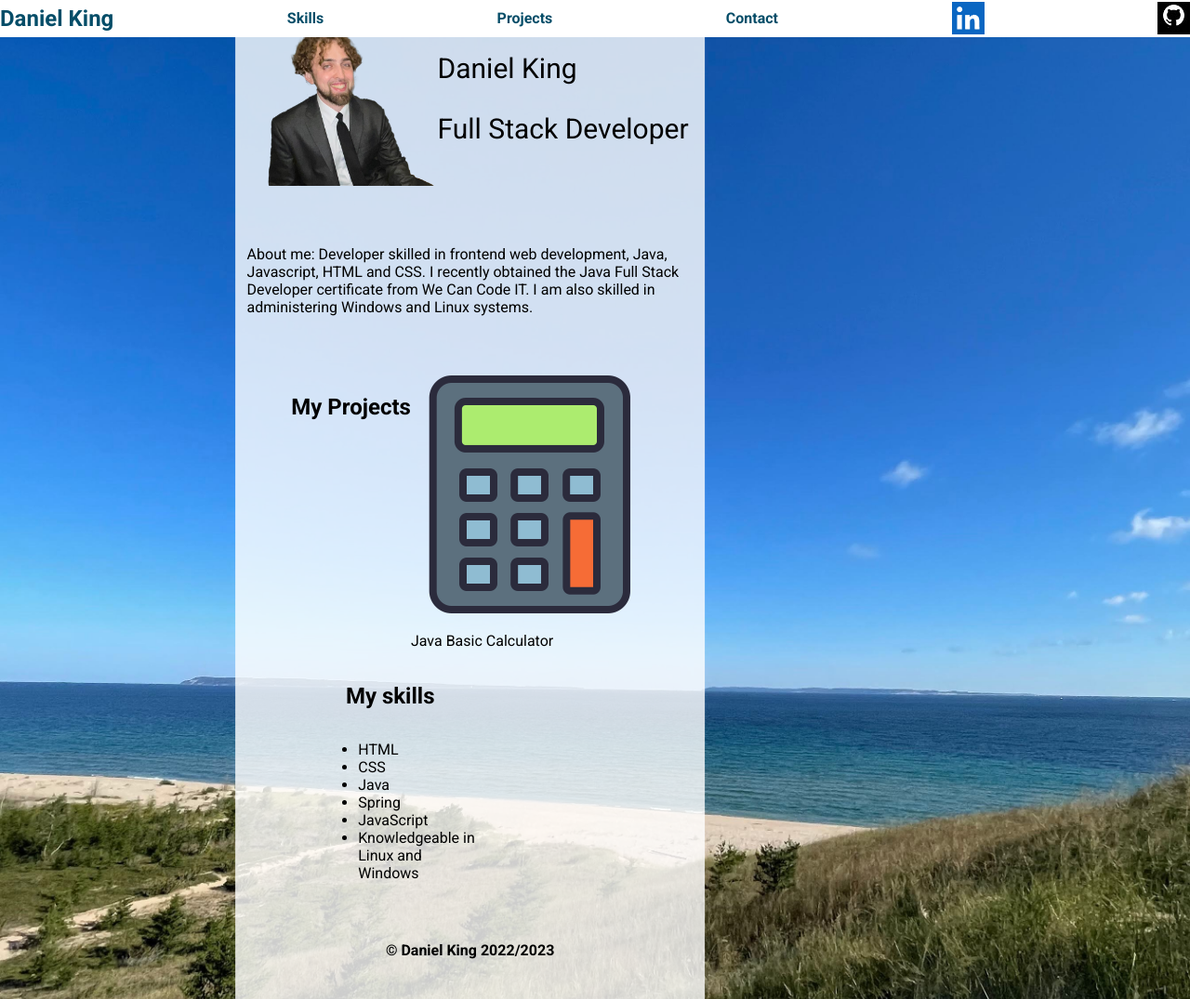
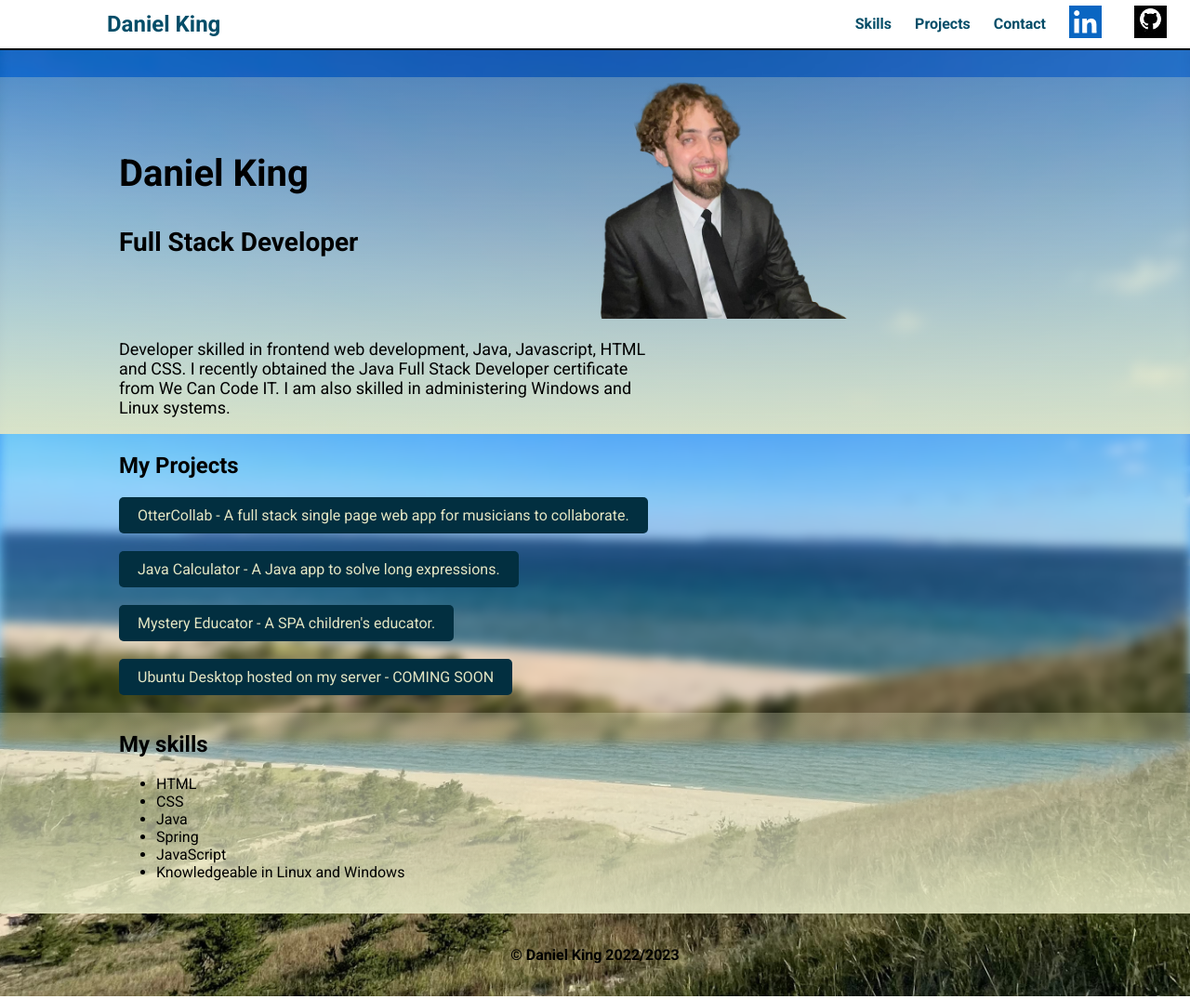
Before and after one commit to 1DanielKing/1DanielKing.github.io, a plain HTML site: page index.html in a window 1280 px wide. Shown: the top 1075 px of the page at 93% size. Drawn offline with Linux system fonts and the light colour scheme.

Commit message:
container styles, buttons for projects, themes, work towards scaling.... alpha stage pushing to main

```diff
--- a/index.html
+++ b/index.html
@@ -5,59 +5,59 @@
     <meta name="viewport" content="width=device-width, initial-scale=1.0" />
     <title>Daniel King's Portfolio</title>
     <link rel="stylesheet" type="text/css" href="styles.css" />
+    <link rel="stylesheet" type="text/css" href="navbar.css" />
+    <link rel="stylesheet" type="text/css" href="modal-webpage.css" />
     <link rel="preconnect" href="https://fonts.googleapis.com" />
     <link rel="preconnect" href="https://fonts.gstatic.com" crossorigin />
     <link
       href="https://fonts.googleapis.com/css2?family=Roboto:wght@400;700&display=swap"
       rel="stylesheet"
     />
-
   </head>
   <body>
-    <header>
-      <!-- Top Nav / Link Bar -->
-      <nav id="navbar">
-          <h1><a  href="https://www.danielking.pro/"><b>Daniel King</b></a></h1>
-          <a href="index.html#skills"><b>Skills</b></a>
-          <a href="index.html#projects"><b>Projects</b></a>
-          <a href="contact.html"><b>Contact</b></a>
-          <!-- images with links to socials -->
-          <a class="social-links" href="https://www.linkedin.com/in/daniel-king-926672153/"
-            ><img src="img/linkedin.png" alt="LinkedIn"
-          /></a>
-          <a class="social-links" href="https://www.github.com/1DanielKing"
-            ><img src="img/gitblack.png" alt="GitHub logo"
-          /></a>
-      </nav>
-    </header>
+    <div class="background-container">
+      <header id="navbar-container"></header>
       <main>
         <!-- Main Body containing all content other than nav/footer-->
-      <section class="aboutArea">
-        <div class="name_photo">
+        <section class="aboutAreaContainer">
+          <div class="aboutArea">
+            <div class="pic-title">
+              <div>
+                <h1>Daniel King</h1>
+                <h2>Full Stack Developer</h2>
+              </div>
+              <div class="selfImage">
                 <img src="img/upper.png" alt="photo of Daniel" />
-          <div class="details">
-            <p>Daniel King</p>
-            <p>Full Stack Developer</p>
               </div>
             </div>
-
+            <div>
+              <p>
+                Developer skilled in frontend web development, Java, Javascript,
+                HTML and CSS. I recently obtained the Java Full Stack Developer
+                certificate from We Can Code IT. I am also skilled in
+                administering Windows and Linux systems.
+              </p>
+            </div>
+          </div>
         </section>
-      <p class="textbody">
-        About me: Developer skilled in frontend web development, Java, Javascript, HTML and CSS. I recently obtained the Java Full Stack Developer certificate from We Can Code IT. I am also skilled in administering Windows and Linux systems.
-      </p>
 
         <section id="projects" class="projects">
           <h2>My Projects</h2>
-        <div>
-          <img src="img/calc.png" alt="calculator" />
-          <p>
-            <a href="https://github.com/1DanielKing/Java_BasicCalculator.git"
-              >Java Basic Calculator</a
-            >
-          </p>
-        </div>
+
+
+            <a class ="button" href="https://github.com/1DanielKing/Otter-Collabs"
+              >OtterCollab - A full stack single page web app for musicians to collaborate.</a>
+              <br>
+            <a class ="button" href="https://github.com/1DanielKing/Java-Infix-Expression-Calculator">Java Calculator - A Java app to solve long expressions.</a>
+            <br>
+            <a class ="button" href="https://github.com/1DanielKing/Mystery-Educator-SPA-Jac-Enterprises">Mystery Educator - A SPA children's educator.</a>
+            <br>
+            <a class ="button">Ubuntu Desktop hosted on my server - COMING SOON</a>
+            <br>
+
         </section>
-      <section id="skills">
+        <section id="skills" class="skills-container">
+          <div style="margin-left: 10%;">
           <h2>My skills</h2>
           <ul class="textbody">
             <li>HTML</li>
@@ -67,14 +67,18 @@
             <li>JavaScript</li>
             <li>Knowledgeable in Linux and Windows</li>
           </ul>
+        </div>
         </section>
+
+        <footer>
           <div id="Copyright">
-        <p>  <br /><b> &#169; Daniel King 2022/2023<br /><br /></b></p>
+            <p>
+              <br /><b> &#169; Daniel King 2022/2023<br /><br /></b>
+            </p>
           </div>
+        </footer>
       </main>
-    <footer>
-      <p> </p>
-    </footer>
       <script src="script.js"></script>
+    </div>
   </body>
 </html>
--- /dev/null
+++ b/navbar.css
@@ -0,0 +1,63 @@
+/* navbar.css */
+a {
+    color: inherit; /* Inherit color from the parent element */
+    text-decoration: none;
+    border-bottom: 2px solid transparent; /* Add a transparent border initially */
+    transition: border-color 0.3s ease; /* Add transition for smooth effect */
+  }
+
+  a:hover {
+    color: #8EA4D2;
+    border-width: 1px;
+    border-color: black;
+  }
+
+#navbar {
+    position: fixed;
+    top: 0;
+    width: 100%;
+    height: 6.5%;
+    z-index: 100;
+    background-color: rgb(255, 255, 255);
+    color: #054d68;
+    display: flex;
+    justify-content: space-between;
+    /* Align items to each end */
+    align-items: center;
+    font-family: "Roboto", sans-serif;
+    border-bottom: 2px solid black;
+  }
+
+  #home-btn {
+    margin-left: 115px;
+    /* Adjust margin as needed */
+  }
+
+  #rest-of-nav {
+    display: flex;
+    justify-content: flex-end;
+    /* Align items to the end (right side) */
+    align-items: center;
+  }
+
+  #rest-of-nav > a {
+    margin-right: 25px;
+    /* Add space between links */
+  }
+
+  #navbar .social-links {
+    gap: 10px;
+    /* Adjust the gap between social links */
+    transition: transform 0.3s ease;
+    display: flex;
+    align-items: center;
+  }
+
+  #navbar .social-links > a {
+    margin-right: 25px;
+  }
+
+  #navbar .social-links a:hover img {
+    transform: scale(0.9);
+    /* Scale down the image on hover */
+  }
--- /dev/null
+++ b/navbar.html
@@ -0,0 +1,29 @@
+<!DOCTYPE html>
+<html lang="en">
+  <head>
+    <meta charset="UTF-8" />
+    <meta name="viewport" content="width=device-width, initial-scale=1.0" />
+    <title>Document</title>
+  </head>
+
+  <nav id="navbar">
+    <div id="home-btn">
+      <h1>
+        <a href="https://www.danielking.pro/"><b>Daniel King</b></a>
+      </h1>
+    </div>
+    <div id="rest-of-nav">
+      <a href="index.html#skills"><b>Skills</b></a>
+      <a href="index.html#projects"><b>Projects</b></a>
+      <a href="contact.html"><b>Contact</b></a>
+      <div class="social-links">
+        <a href="https://www.linkedin.com/in/daniel-king-926672153/"
+          ><img src="img/linkedin.png" alt="LinkedIn"
+        /></a>
+        <a href="https://www.github.com/1DanielKing"
+          ><img src="img/gitblack.png" alt="GitHub logo"
+        /></a>
+      </div>
+    </div>
+  </nav>
+</html>
--- a/script.js
+++ b/script.js
@@ -1,3 +1,9 @@
+fetch('navbar.html')
+      .then(response => response.text())
+      .then(data => {
+        document.getElementById('navbar-container').innerHTML = data;
+      });
+
 window.onscroll = function() {stickyNav()};
 
 var navbar = document.getElementById("navbar");
--- a/styles.css
+++ b/styles.css
@@ -1,123 +1,107 @@
-/* IDs get the hastag # , classes get the period . */
+/* Reset default margin and padding for body */
+body {
+  margin: 0;
+  padding: 0;
+  font-family: "Roboto", sans-serif;
+  background-image: url("img/shore.jpg"); /* Set background image directly on the body */
+  background-repeat: no-repeat;
+  background-position: center;
+  background-size: 150%;
+  position: relative; /* Ensure the body is positioned */
+}
 
-.sticky {
+body::before {
+  content: ""; /* Add content to the pseudo-element */
   position: fixed;
   top: 0;
+  left: 0;
   width: 100%;
-}
-
-.sticky + .content {
-  padding-top: 60px;
-}
-
-body { /* Reset default margin and padding */
-  margin: 0;
-  padding: 0;
-}
-
-a {
-  color: inherit; /* Inherit color from the parent element */
-  text-decoration: none;
-  border-bottom: 2px solid transparent; /* Add a transparent border initially */
-  transition: border-color 0.3s ease; /* Add transition for smooth effect */
-}
-
-a:hover {
-  color: #8EA4D2;
-  border-width: 1px;
-  border-color: black;
-}
-
-#navbar {
-  position: fixed;
-  top: 0;
-  width: 100%;
-  height: 40px;
-  z-index: 100;
-  background-color: white ;
-  color: #054d68;
-  display: flex;
-  justify-content: space-between;
-  align-items: center;
-  justify-content: space-between;
-  font-family: "Roboto", sans-serif;
-}
-
-#navbar .social-links {
-  display: flex;
-  gap: 10px; /* Adjust the gap between social links */
-}
-
-#navbar .social-links a img {
-  width: 24px; /* Adjust the size of the social icons */
-  height: 24px;
-}
-
-#navbar .social-links a:hover img {
-  filter: brightness(1.2); /* Add brightness effect on hover */
+  height: 100%;
+  background: inherit; /* Inherit the background properties from the body */
+  filter: blur(6px); /* Apply the blur effect */
+  z-index: -1; /* Ensure the pseudo-element is behind other content */
 }
 
 
 
-
-#aboutArea {
-  display: grid;
+main {
+  padding-top: 6.5%; /*navbar space */
+  display: flex;
+  flex-direction: column;
+  flex-wrap: wrap;
+  max-width: 100%;
+  align-items: left;
 }
 
-#aboutArea img {
-  max-width: 30%;
-  aspect-ratio: 1;
+.aboutAreaContainer {
+  background: linear-gradient(to top, rgba(228, 230, 195, 0.9), rgba(228, 230, 195, 0.3));
 }
 
-/* table with photo and my name */
-.name_photo {
-  font-size: 30px;
-  display: flex;
-  justify-content: center;
-  align-content: center;
+.aboutArea {
+  margin-left: 10%;
 
 }
 
-.name_photo img {
-  width: 200px;
+.button {
+  background-color: #022F40; /* Dark blue */
+  color: #E4E6C3; /* Light blue */
+  border: none;
+  padding: 10px 20px;
+  font-size: 16px;
+  cursor: pointer;
+  border-radius: 5px;
+  text-decoration: none; /* Remove underline */
+  width: fit-content;
+}
+
+.button:hover {
+  background-color: #022F40; /* Dark blue */
+}
+
+
+
+.pic-title {
+  display: flex;
+  justify-content: space-between; /* Align items with space between */
+  align-items: center; /* Align items vertically */
+  gap: 20%;
+  white-space: nowrap;
+}
+
+.pic-title img {
+  width: 45%; /* Adjust the width of the image */
   height: auto;
 }
 
 
-/* Background color */
-body {
-  font-family: "Roboto", sans-serif;
-  background-color: #90b4da;
-  background-image: url("img/shore.jpg");
-  background-repeat: no-repeat;
-  background-position: center;
-  background-size: 150%;
-}
-
-.textbody {
-  width: 50%;
-  padding: 5%;
+.aboutArea h1 {
+  font-size: 250%; /* Adjust the font size as needed */
 
 }
 
+.aboutArea h2 {
+  font-size: 175%;
+
+}
+
+.aboutArea p{
+  font-size: 18px;
+  margin-right: 50%;
+
+}
+
+
 .projects {
   display: flex;
+  flex-direction: column;
+  text-align: left;
+  margin-left: 10%;
 }
 
-/* Example for a gradient leaving 25% on each side */
-main {
-  display: flex;
-  flex-direction: column;
-  justify-content: center;
-  align-items: center;
-  position: relative;
-  width: 75%;
-  padding: 2%;
-  /* Set the background color using linear-gradient */
-  background-image: linear-gradient(to right, transparent 25%, rgba(255, 255, 255, 0.8) 25%, rgba(255, 255, 255, 0.8) 75%, transparent 75%);
-  background-position: center;
+.skills-container {
+  background: linear-gradient(to top, rgba(228, 230, 195, 0.9), rgba(228, 230, 195, 0.3));
+
 }
-
 
 footer {
   display: flex;
@@ -125,5 +109,4 @@ footer {
   flex-wrap: nowrap;
   justify-content: center;
   align-items: center;
-  background-color: #a67526ff;
 }
```
Also changed, not shown: contact.html (+3 -20 lines). Lines whose indentation alone changed are shown as unchanged.
